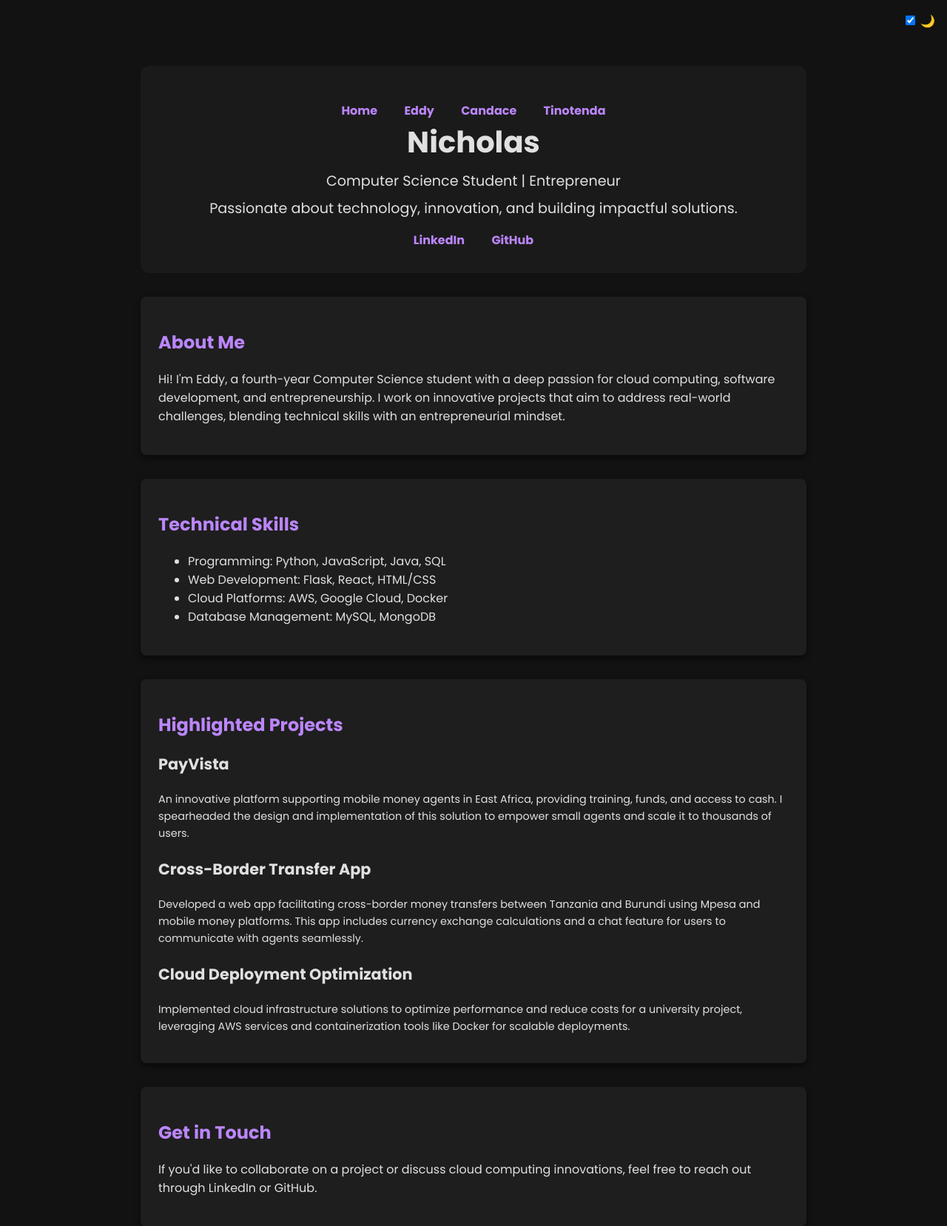
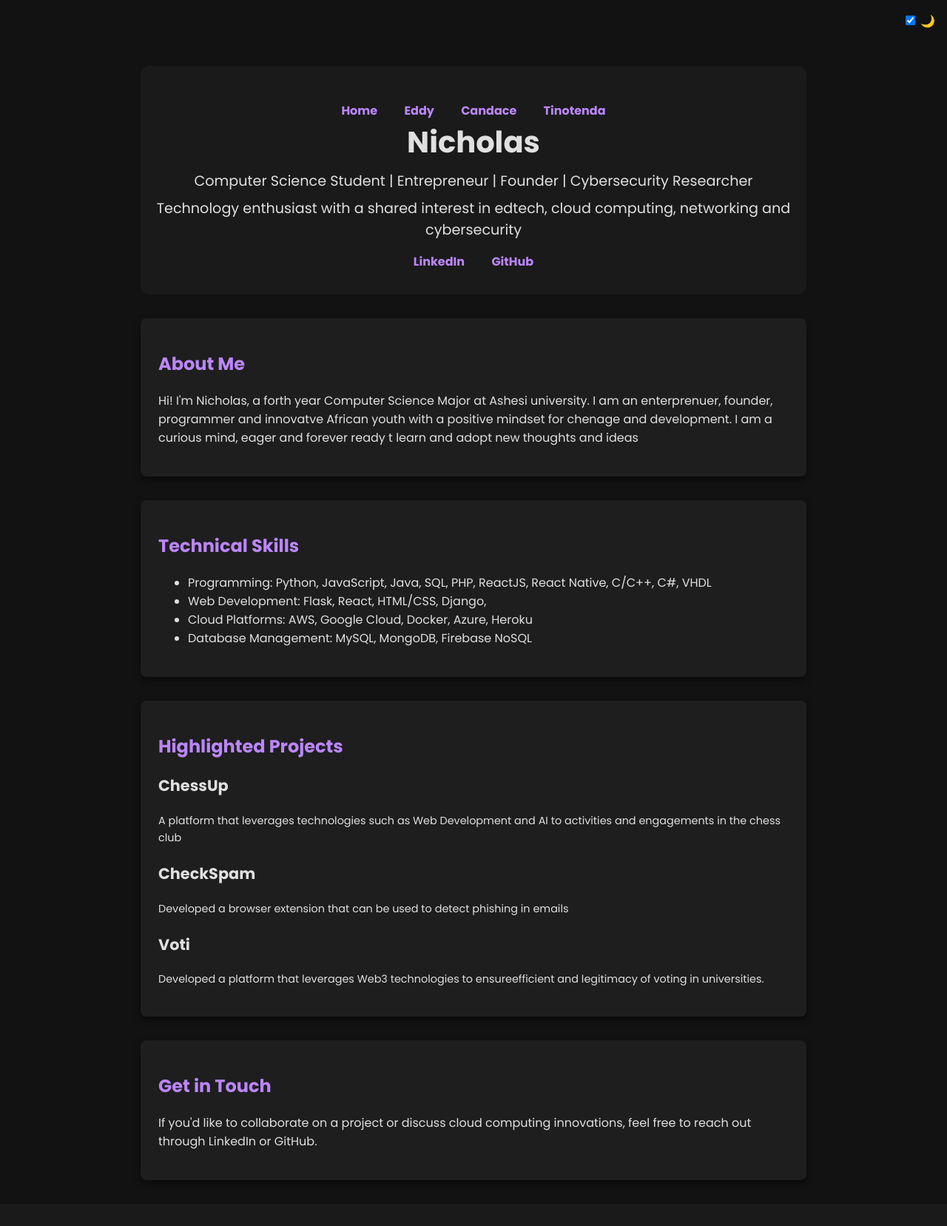
Before and after one commit to EddyKubwimana/CD-CDI-team11, a Flask app: page /nicholas in a window 1280 px wide. Shown: the top 1657 px of the page at 74% size. After the commit the page ends 1600 px from the top, so only its background shows below. Run offline with Flask 3, Linux system fonts and the light colour scheme.

Commit message:
nicholas profile

```diff
--- a/porfolio/templates/nicholas.html
+++ b/porfolio/templates/nicholas.html
@@ -3,7 +3,7 @@
 <head>
 <meta charset="UTF-8">
 <meta name="viewport" content="width=device-width, initial-scale=1.0">
-<title>Eddy Kubwimana - Portfolio</title>
+<title>Nicholas Tafadzwa Mutsaka - Portfolio</title>
 <style>
     @import url('https://fonts.googleapis.com/css2?family=Poppins:wght@400;500;600;700&display=swap');
 
@@ -121,33 +121,33 @@
     <div class="header">
         <div class="profile-links">
             <a href="{{ url_for('home') }}">Home</a>
-            <a href="{{ url_for('tinotenda_portfolio') }}">Eddy</a>
+            <a href="{{ url_for('eddy_portfolio') }}">Eddy</a>
             <a href="{{ url_for('candace_portfolio') }}" >Candace</a>
             <a href="{{ url_for('tinotenda_portfolio') }}">Tinotenda</a>
         </div>
         <h1>Nicholas</h1>
-        <p>Computer Science Student | Entrepreneur</p>
-        <p>Passionate about technology, innovation, and building impactful solutions.</p>
+        <p>Computer Science Student | Entrepreneur | Founder | Cybersecurity Researcher</p>
+        <p>Technology enthusiast with a shared interest in edtech, cloud computing, networking and cybersecurity</p>
         <div class="profile-links">
-            <a href="https://linkedin.com/in/EddyKubwimana" target="_blank">LinkedIn</a>
-            <a href="https://github.com/EddyKubwima" target="_blank">GitHub</a>
+            <a href="https://linkedin.com/in/nicholasmutsaka2025" target="_blank">LinkedIn</a>
+            <a href="https://github.com/Daemon403" target="_blank">GitHub</a>
         </div>
     </div>
 
     <!-- About Section -->
     <div class="section">
         <h2>About Me</h2>
-        <p>Hi! I'm Eddy, a fourth-year Computer Science student with a deep passion for cloud computing, software development, and entrepreneurship. I work on innovative projects that aim to address real-world challenges, blending technical skills with an entrepreneurial mindset.</p>
+        <p>Hi! I'm Nicholas, a forth year Computer Science Major at Ashesi university. I am an enterprenuer, founder, programmer and innovatve African youth with a positive mindset for chenage and development. I am a curious mind, eager and forever ready t learn and adopt new thoughts and ideas</p>
     </div>
 
     <!-- Skills Section -->
     <div class="section">
         <h2>Technical Skills</h2>
         <ul>
-            <li>Programming: Python, JavaScript, Java, SQL</li>
-            <li>Web Development: Flask, React, HTML/CSS</li>
-            <li>Cloud Platforms: AWS, Google Cloud, Docker</li>
-            <li>Database Management: MySQL, MongoDB</li>
+            <li>Programming: Python, JavaScript, Java, SQL, PHP, ReactJS, React Native, C/C++, C#, VHDL</li>
+            <li>Web Development: Flask, React, HTML/CSS, Django, </li>
+            <li>Cloud Platforms: AWS, Google Cloud, Docker, Azure, Heroku</li>
+            <li>Database Management: MySQL, MongoDB, Firebase NoSQL</li>
         </ul>
     </div>
 
@@ -156,18 +156,18 @@
         <h2>Highlighted Projects</h2>
 
         <div class="project">
-            <h3>PayVista</h3>
-            <p>An innovative platform supporting mobile money agents in East Africa, providing training, funds, and access to cash. I spearheaded the design and implementation of this solution to empower small agents and scale it to thousands of users.</p>
+            <h3>ChessUp</h3>
+            <p>A platform that leverages technologies such as Web Development and AI to activities and engagements in the chess club</p>
         </div>
 
         <div class="project">
-            <h3>Cross-Border Transfer App</h3>
-            <p>Developed a web app facilitating cross-border money transfers between Tanzania and Burundi using Mpesa and mobile money platforms. This app includes currency exchange calculations and a chat feature for users to communicate with agents seamlessly.</p>
+            <h3>CheckSpam</h3>
+            <p>Developed a browser extension that can be used to detect phishing in emails</p>
         </div>
 
         <div class="project">
-            <h3>Cloud Deployment Optimization</h3>
-            <p>Implemented cloud infrastructure solutions to optimize performance and reduce costs for a university project, leveraging AWS services and containerization tools like Docker for scalable deployments.</p>
+            <h3>Voti</h3>
+            <p>Developed a platform that leverages Web3 technologies to ensureefficient and legitimacy of voting in universities.</p>
         </div>
     </div>
 
```
